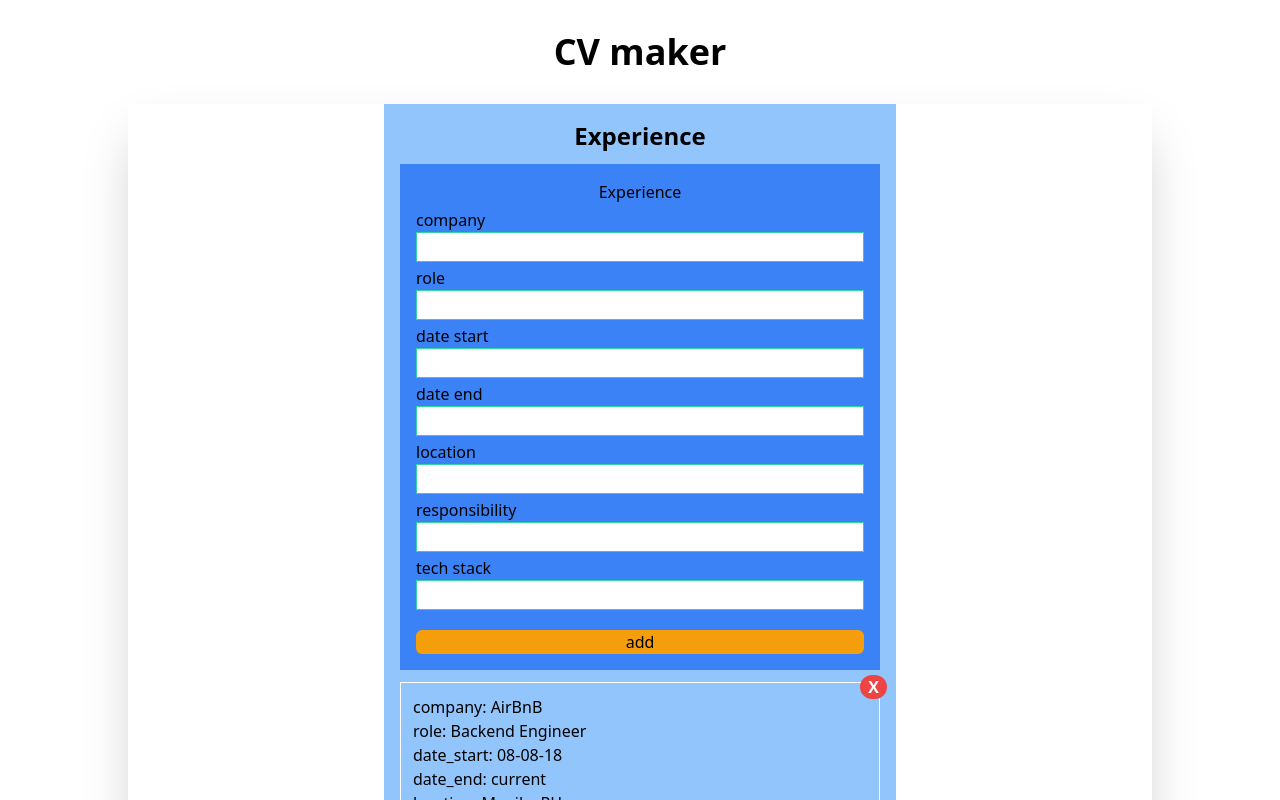
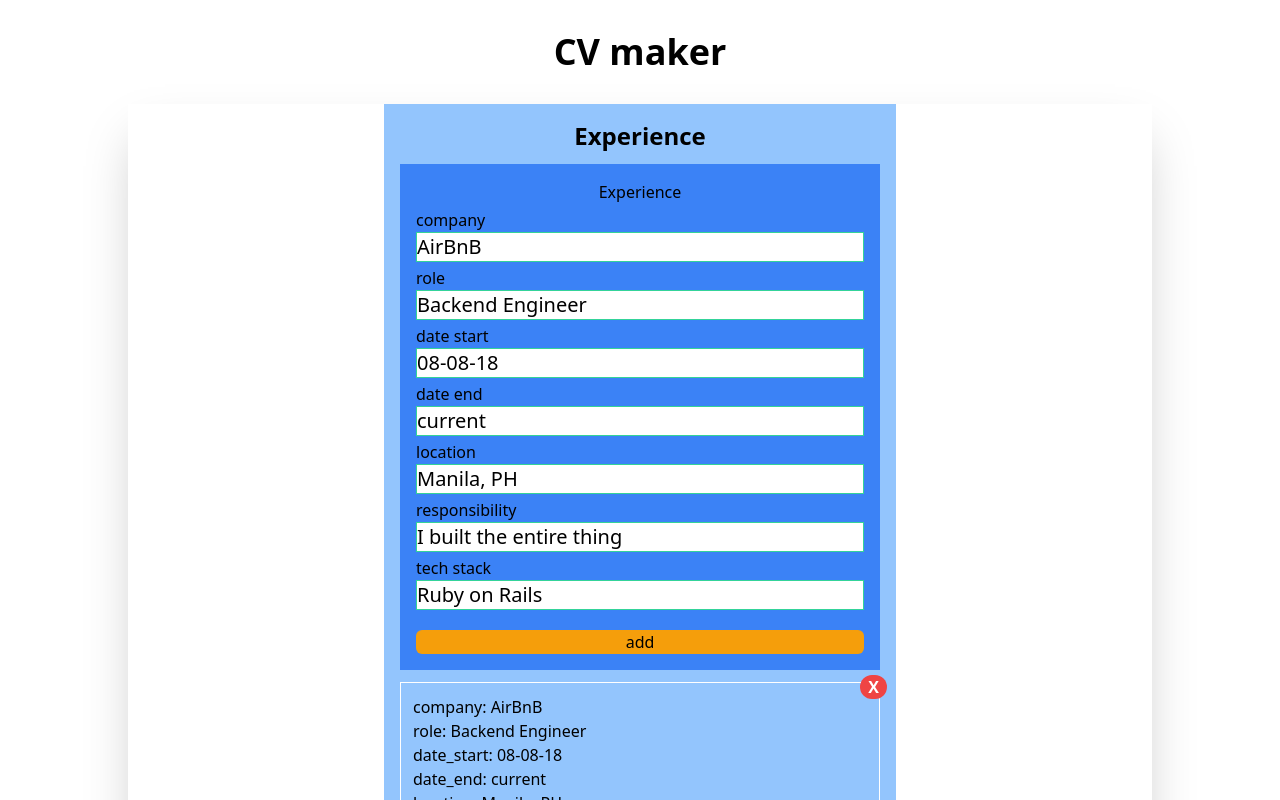
Before and after one commit to superspike7/cv-maker, a React (Create React App) app: page / in a window 1280 px wide. Shown: the top 800 px of the page. Built offline with nearby package versions, Linux system fonts and the light colour scheme.

Commit message:
experience form working

```diff
--- a/src/components/Experience.js
+++ b/src/components/Experience.js
@@ -11,16 +11,23 @@ function Experience(props) {
       location: "Manila, PH",
       responsibility: "I built the entire thing",
       tech_stack: "Ruby on Rails",
-    },
+    }
   ]);
 
-  // function handleInput(event){
-  //   const {name, value} = event.target
-  //   setProfile(prevState => ({
-  //     ...prevState,
-  //     [name]:value
-  //   }))
+  // function handleAdd(data){
+  //   return (event) => {
+  //     event.preventDefault();
+  //     console.log(data);
+  //     setExperiences({
+  //       experiences: experiences.concat(data)
+  //     });
+  //   };
   // }
+  function handleSubmit(event, data){
+    event.preventDefault()
+    console.log(data)
+    setExperiences([...experiences, data])
+  }
 
   const experienceCards = experiences.map((exp, index) => {
     return (
@@ -42,7 +49,7 @@ function Experience(props) {
   return (
     <div className="p-4 w-1/2 mx-auto flex flex-col bg-blue-300 gap-3">
       <h1 className="text-2xl font-bold text-center">Experience</h1>
-      <ExperienceForm/>
+      <ExperienceForm handleSubmit={handleSubmit}/>
       <div className="flex flex-col gap-4">
         {experienceCards}
         <button className="bg-blue-400 border-2 border-black text-2xl ">
--- a/src/components/ExperienceForm.js
+++ b/src/components/ExperienceForm.js
@@ -2,7 +2,17 @@ import { useState } from "react";
 
 function ExperienceForm(props) {
 
-  const [experience, setExperience] = useState({})
+  const [experience, setExperience] = useState(
+    {
+      company: "AirBnB",
+      role: "Backend Engineer",
+      date_start: "08-08-18",
+      date_end: "current",
+      location: "Manila, PH",
+      responsibility: "I built the entire thing",
+      tech_stack: "Ruby on Rails",
+    }
+  )
 
   function handleInput(event){
     const {name, value} = event.target
@@ -12,15 +22,11 @@ function ExperienceForm(props) {
     }))
   }
 
-  function handleSubmit(event){
-    event.preventDefault()
-    console.log(experience)
-  }
 
   return (
     <form
       className="p-4 w-full flex flex-col bg-blue-500 gap-1"
-      onSubmit={(e) => handleSubmit(e, experience)}
+      onSubmit={(e) => props.handleSubmit(e, experience)}
     >
       <h1 className="text-center">Experience</h1>
 
@@ -62,7 +68,7 @@ function ExperienceForm(props) {
         <input
           type="text"
           name="date_end"
-          value={experience.end}
+          value={experience.date_end}
           onChange={handleInput}
           className="text-xl border border-green-400"
         ></input>
```
